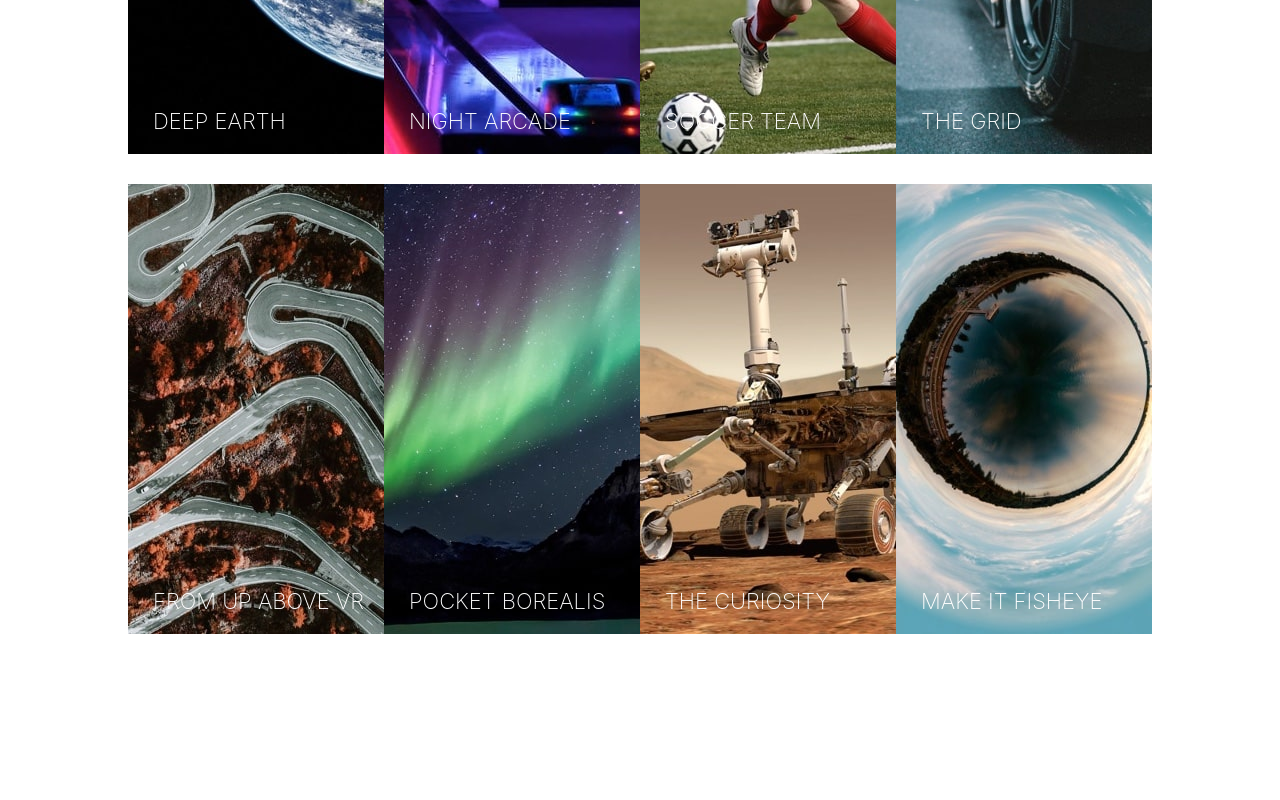
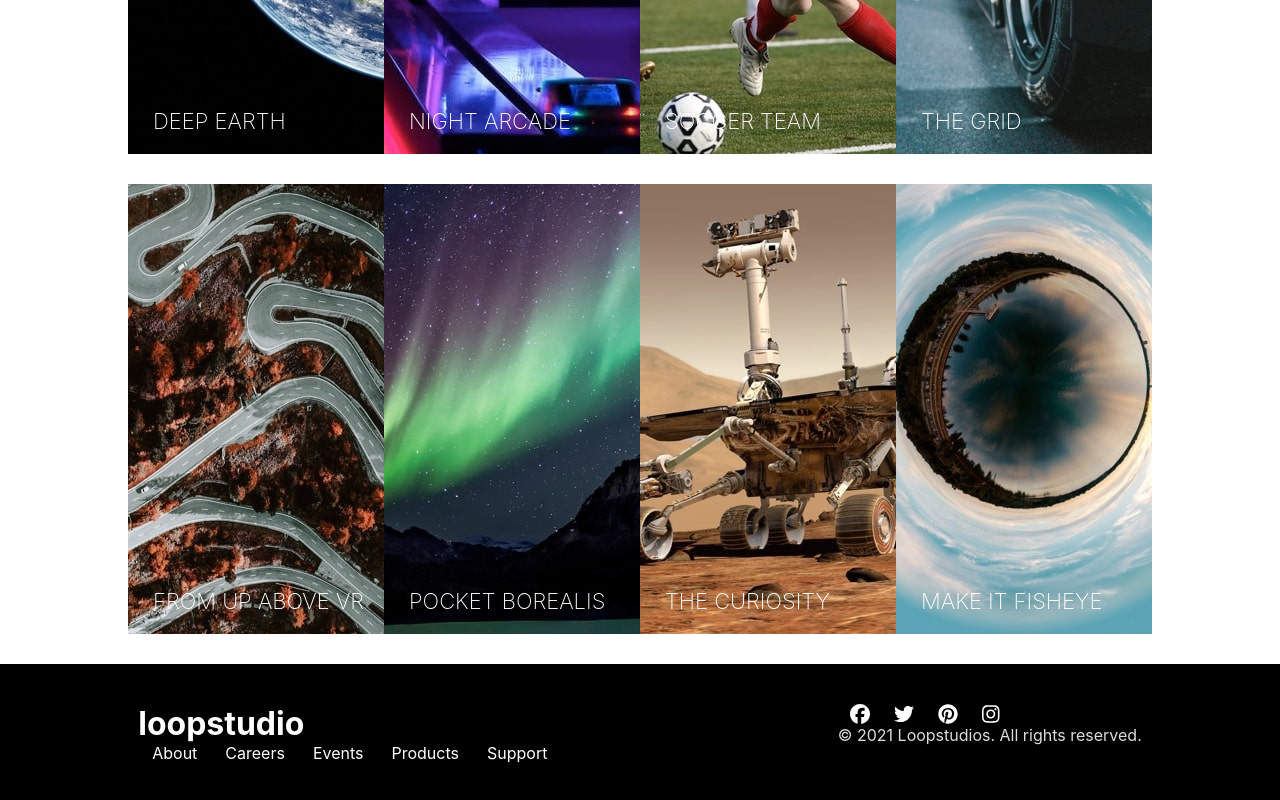
Before and after one commit to YordanDobrev97/literate-disco, a React (Create React App) app: page /projects/loopStudios in a window 1280 px wide. Shown: the part 1230-2030 px from the top of the page. Before the commit the page ends 1894 px from the top, so only its background shows below. Built offline with nearby package versions, Linux system fonts and the light colour scheme.

Commit message:
Add footer section. Finish loop studios project

```diff
--- /dev/null
+++ b/src/components/loopStudios/Footer.tsx
@@ -0,0 +1,19 @@
+import styles from '../../styles/loopStudios/index.module.css'
+
+import Nav from './Nav'
+import FooterMedia from './FooterMedia'
+
+const Footer = () => {
+  return (
+    <footer className={styles['footer']}>
+      <div className={styles['footer-nav']}>
+        <h1>loopstudio</h1>
+        <Nav />
+      </div>
+      <FooterMedia />
+    </footer>
+
+  )
+}
+
+export default Footer
--- /dev/null
+++ b/src/components/loopStudios/FooterMedia.tsx
@@ -0,0 +1,20 @@
+import styles from '../../styles/loopStudios/index.module.css'
+
+import { FontAwesomeIcon } from '@fortawesome/react-fontawesome'
+import { faFacebook, faTwitter, faPinterest, faInstagram } from '@fortawesome/free-brands-svg-icons'
+
+const FooterMedia = () => {
+  return (
+    <div className={styles['footer-media']}>
+        <div className={styles['media-container']}>
+          <FontAwesomeIcon className={styles['icon']} icon={faFacebook}/>
+          <FontAwesomeIcon className={styles['icon']} icon={faTwitter}/>
+          <FontAwesomeIcon className={styles['icon']} icon={faPinterest}/>
+          <FontAwesomeIcon className={styles['icon']} icon={faInstagram}/>
+        </div>
+        <p className={styles['copyright']}>&copy; 2021 Loopstudios. All rights reserved.</p>
+      </div>
+  )
+}
+
+export default FooterMedia
--- a/src/components/loopStudios/Header.tsx
+++ b/src/components/loopStudios/Header.tsx
@@ -1,20 +1,12 @@
 import styles from '../../styles/loopStudios/index.module.css'
+import Nav from './Nav'
 
 const Header = () => {
   return (
     <header className={styles['header-loop-studio']}>
       <section className={styles['loop-studio-section']}>
         <a>loopstudios</a>
-
-        <nav>
-          <ul className={styles['loop-studio-nav']}>
-            <li>About</li>
-            <li>Careers</li>
-            <li>Events</li>
-            <li>Products</li>
-            <li>Support</li>
-          </ul>
-        </nav>
+        <Nav />
       </section>
 
       <section className={styles['loop-studio-bottom-section']}>
--- /dev/null
+++ b/src/components/loopStudios/Nav.tsx
@@ -0,0 +1,17 @@
+import styles from '../../styles/loopStudios/index.module.css'
+
+const Nav = () => {
+  return (
+    <nav>
+      <ul className={styles['loop-studio-nav']}>
+        <li>About</li>
+        <li>Careers</li>
+        <li>Events</li>
+        <li>Products</li>
+        <li>Support</li>
+      </ul>
+    </nav>
+  )
+}
+
+export default Nav
--- a/src/pages/projects/LoopStudios.tsx
+++ b/src/pages/projects/LoopStudios.tsx
@@ -1,6 +1,7 @@
 import Header from '../../components/loopStudios/Header'
 import AboutSection from '../../components/loopStudios/AboutSection'
 import CreationsContainer from '../../components/loopStudios/CreationsContainer'
+import Footer from '../../components/loopStudios/Footer'
 
 const LoopStudiosPage = () => {
   return (
@@ -8,6 +9,7 @@ const LoopStudiosPage = () => {
       <Header />
       <AboutSection />
       <CreationsContainer />
+      <Footer />
     </>
   )
 }
--- a/src/styles/loopStudios/index.module.css
+++ b/src/styles/loopStudios/index.module.css
@@ -138,3 +138,32 @@ body {
   font-size: 22px;
   text-transform: uppercase;
 }
+
+.footer {
+  background-color: black;
+  width: 100%;
+  padding: 40px 0;
+  display: flex;
+  justify-content: space-around;
+}
+
+.footer-nav {
+  max-width: 40%;
+  display: flex;
+  flex-direction: column;
+  justify-content: flex-start;
+  align-items: flex-start;
+}
+
+.footer-nav h1, .icon {
+  color: white;
+}
+
+.icon {
+  margin: 0 12px;
+  font-size: 20px;
+}
+
+.copyright {
+  color: gainsboro;
+}
```
